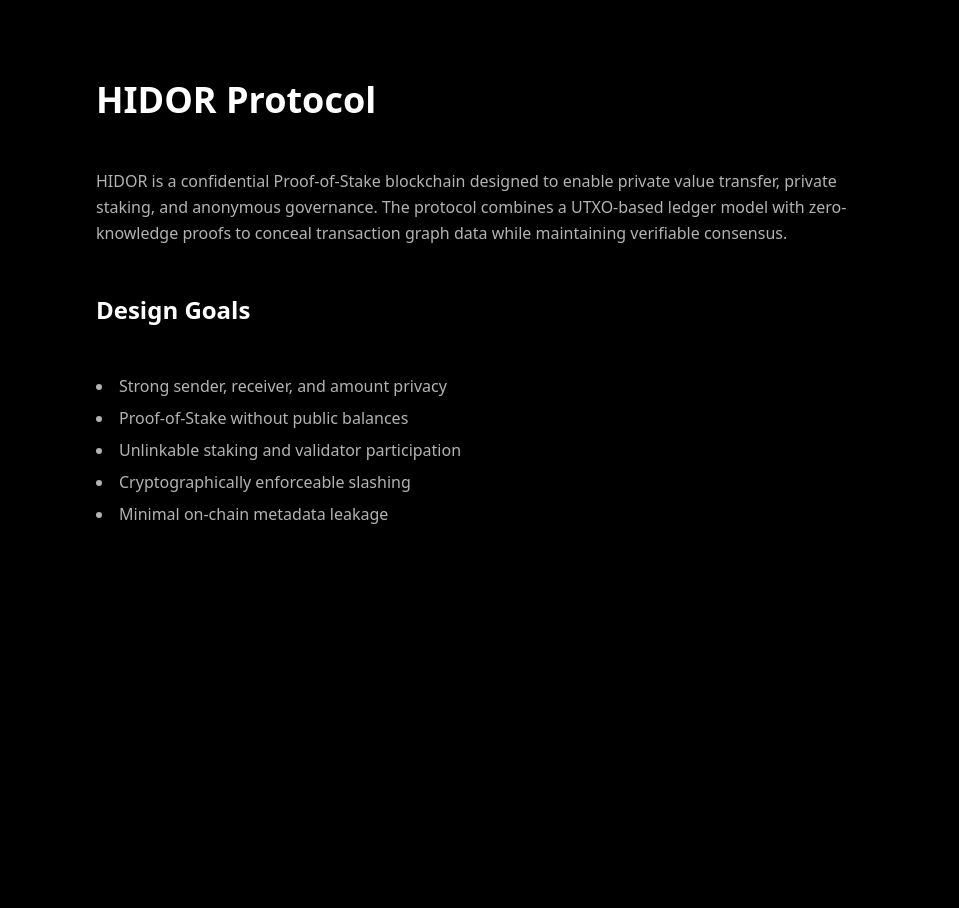
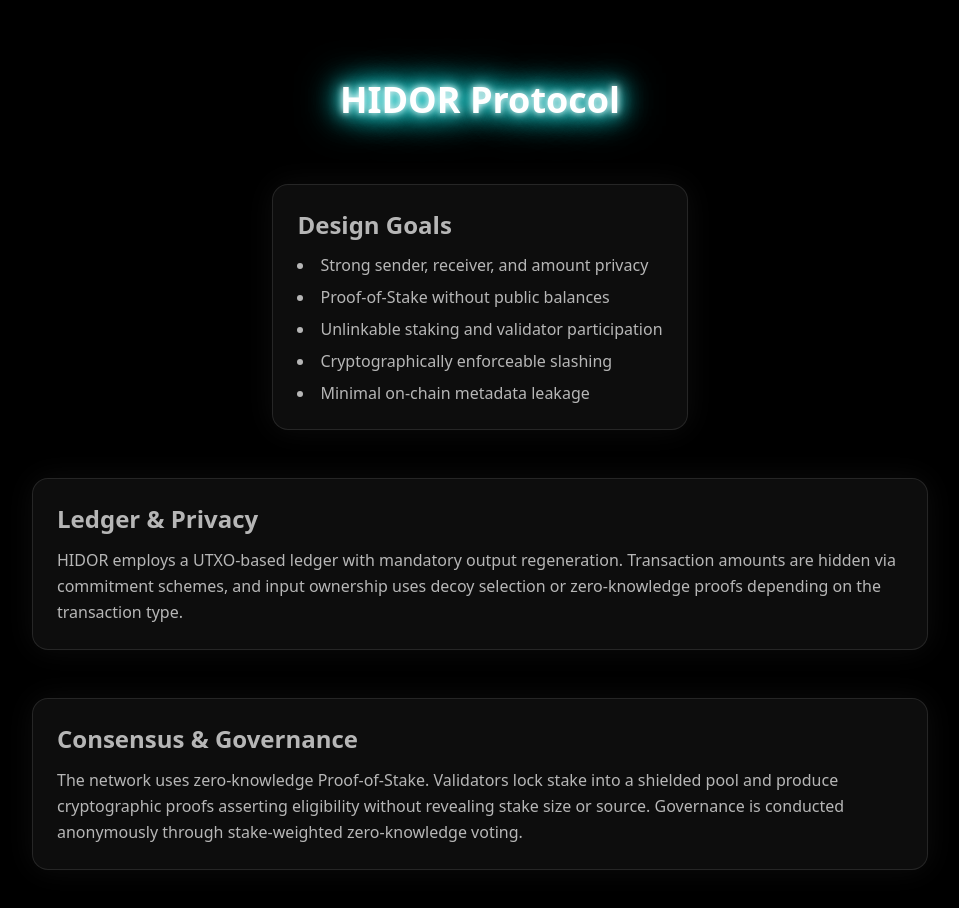
Before and after one commit to OctaverseGames/hidor-website, a Next.js app: page /docs in a window 1280 px wide. Shown: the top 908 px of the page, without its empty margins (160-1119 px from the left). Before the commit the page ends 800 px from the top, so only its background shows below. Built offline with nearby package versions, Linux system fonts and the light colour scheme.

Commit message:
Full HIDOR site with glowing title, shiny cards, and portal/docs

```diff
--- a/app/docs/page.tsx
+++ b/app/docs/page.tsx
@@ -1,22 +1,42 @@
 "use client"
+
+import { Card, CardContent } from "@/components/ui/card"
 
 export default function Docs() {
   return (
-    <div className="min-h-screen bg-black text-white px-6 py-20 flex justify-center">
-      <div className="max-w-3xl space-y-12">
-        <h1 className="text-4xl font-semibold mb-4">HIDOR Protocol</h1>
-        <p className="text-white/70 leading-relaxed">
-          HIDOR is a confidential Proof-of-Stake blockchain designed to enable private value transfer, private staking, and anonymous governance. The protocol combines a UTXO-based ledger model with zero-knowledge proofs to conceal transaction graph data while maintaining verifiable consensus.
-        </p>
+    <div className="min-h-screen bg-black text-white px-6 py-20 flex flex-col items-center space-y-12">
+      <h1 className="text-4xl font-semibold mb-4 animate-glow">HIDOR Protocol</h1>
+
+      <Card className="hover:animate-cardGlow transition-all duration-300 max-w-4xl">
+        <CardContent>
           <h2 className="text-2xl font-semibold mb-3">Design Goals</h2>
-        <ul className="list-disc list-inside text-white/70 space-y-2">
+          <ul className="list-disc list-inside space-y-2 text-white/70">
             <li>Strong sender, receiver, and amount privacy</li>
             <li>Proof-of-Stake without public balances</li>
             <li>Unlinkable staking and validator participation</li>
             <li>Cryptographically enforceable slashing</li>
             <li>Minimal on-chain metadata leakage</li>
           </ul>
-      </div>
+        </CardContent>
+      </Card>
+
+      <Card className="hover:animate-cardGlow transition-all duration-300 max-w-4xl">
+        <CardContent>
+          <h2 className="text-2xl font-semibold mb-3">Ledger & Privacy</h2>
+          <p className="text-white/70 leading-relaxed">
+            HIDOR employs a UTXO-based ledger with mandatory output regeneration. Transaction amounts are hidden via commitment schemes, and input ownership uses decoy selection or zero-knowledge proofs depending on the transaction type.
+          </p>
+        </CardContent>
+      </Card>
+
+      <Card className="hover:animate-cardGlow transition-all duration-300 max-w-4xl">
+        <CardContent>
+          <h2 className="text-2xl font-semibold mb-3">Consensus & Governance</h2>
+          <p className="text-white/70 leading-relaxed">
+            The network uses zero-knowledge Proof-of-Stake. Validators lock stake into a shielded pool and produce cryptographic proofs asserting eligibility without revealing stake size or source. Governance is conducted anonymously through stake-weighted zero-knowledge voting.
+          </p>
+        </CardContent>
+      </Card>
     </div>
   )
 }
--- a/app/page.tsx
+++ b/app/page.tsx
@@ -14,7 +14,7 @@ export default function Home() {
           initial={{ opacity: 0, y: 24 }}
           animate={{ opacity: 1, y: 0 }}
           transition={{ duration: 1 }}
-          className="text-8xl font-bold tracking-[0.25em]"
+          className="text-8xl font-bold tracking-[0.25em] text-white animate-glow"
         >
           HIDOR
         </motion.h1>
@@ -38,19 +38,9 @@ export default function Home() {
         </div>
       </section>
 
-      {/* INTRO */}
-      <section className="max-w-4xl mx-auto text-center space-y-6">
-        <p className="text-lg text-white/70">
-          HIDOR is built on the belief that privacy is a prerequisite for decentralization. The network combines cryptographic confidentiality with stake-based security, removing the need for public balances, addresses, or governance identities.
-        </p>
-        <p className="text-lg text-white/60">
-          Rather than optimizing for speed or speculation, HIDOR prioritizes correctness, minimal metadata leakage, and long-term protocol resilience.
-        </p>
-      </section>
-
       {/* FEATURE CARDS */}
       <section className="grid grid-cols-1 md:grid-cols-3 gap-10 text-center mt-16">
-        <Card>
+        <Card className="hover:animate-cardGlow transition-all duration-300">
           <CardContent>
             <div className="text-4xl mb-4">🛡️</div>
             <h2 className="text-2xl font-semibold mb-2">Private Transfers</h2>
@@ -60,7 +50,7 @@ export default function Home() {
           </CardContent>
         </Card>
 
-        <Card>
+        <Card className="hover:animate-cardGlow transition-all duration-300">
           <CardContent>
             <div className="text-4xl mb-4">⚖️</div>
             <h2 className="text-2xl font-semibold mb-2">Confidential Staking</h2>
@@ -70,7 +60,7 @@ export default function Home() {
           </CardContent>
         </Card>
 
-        <Card>
+        <Card className="hover:animate-cardGlow transition-all duration-300">
           <CardContent>
             <div className="text-4xl mb-4">🗳️</div>
             <h2 className="text-2xl font-semibold mb-2">Anonymous Governance</h2>
@@ -81,19 +71,8 @@ export default function Home() {
         </Card>
       </section>
 
-      {/* ARCHITECTURE */}
-      <section className="max-w-4xl mx-auto space-y-6 text-center">
-        <h2 className="text-4xl font-semibold">Protocol Architecture</h2>
-        <p className="text-white/70">
-          HIDOR uses a UTXO-based ledger model with mandatory output regeneration. All values exist in shielded form, eliminating balance correlation and address reuse.
-        </p>
-        <p className="text-white/60">
-          Consensus replaces transparent stake disclosure with zero-knowledge eligibility proofs, ensuring security without sacrificing privacy.
-        </p>
-      </section>
-
       {/* CTA */}
-      <section className="text-center space-y-8">
+      <section className="text-center space-y-8 mt-16">
         <p className="text-white/60 text-lg">
           HIDOR is under active research and development. Specifications may evolve as cryptographic assumptions are formally validated.
         </p>
--- a/app/portal/page.tsx
+++ b/app/portal/page.tsx
@@ -13,7 +13,7 @@ export default function Portal() {
         transition={{ duration: 0.8 }}
         className="max-w-3xl space-y-10 text-center"
       >
-        <h1 className="text-5xl font-bold tracking-wide">Welcome to HIDOR</h1>
+        <h1 className="text-5xl font-bold tracking-wide animate-glow">Welcome to HIDOR</h1>
         <p className="text-white/60 leading-relaxed">
           HIDOR is a research-first confidential Proof-of-Stake network. Learn about the protocol, cryptography, and staking mechanisms before interacting with the client.
         </p>
@@ -25,7 +25,7 @@ export default function Portal() {
             Launch Wallet (Experimental)
           </Button>
         </div>
-        <Card>
+        <Card className="hover:animate-cardGlow transition-all duration-300">
           <CardContent>
             This portal is a quiet gateway to HIDOR’s protocol research. Wallet functionality will be available once the experimental client is ready for use.
           </CardContent>
--- a/tailwind.config.js
+++ b/tailwind.config.js
@@ -1,10 +1,41 @@
+/** @type {import('tailwindcss').Config} */
 module.exports = {
   content: [
-    "./app/**/*.{js,ts,jsx,tsx}",
-    "./components/**/*.{js,ts,jsx,tsx}"
+    './app/**/*.{js,ts,jsx,tsx}',
+    './components/**/*.{js,ts,jsx,tsx}',
   ],
   theme: {
-    extend: {}
+    extend: {
+      colors: {
+        'hidor-neon': '#0ff', // neon accent color
+      },
+      keyframes: {
+        glow: {
+          '0%, 100%': {
+            textShadow:
+              '0 0 5px #fff, 0 0 10px #fff, 0 0 20px #0ff, 0 0 30px #0ff, 0 0 40px #0ff',
+          },
+          '50%': {
+            textShadow:
+              '0 0 10px #fff, 0 0 20px #0ff, 0 0 30px #0ff, 0 0 40px #0ff, 0 0 50px #0ff',
+          },
+        },
+        cardHoverGlow: {
+          '0%, 100%': { boxShadow: '0 0 20px rgba(255,255,255,0.05)' },
+          '50%': { boxShadow: '0 0 40px rgba(255,255,255,0.25)' },
+        },
+      },
+      animation: {
+        glow: 'glow 2s ease-in-out infinite',
+        cardGlow: 'cardHoverGlow 2s ease-in-out infinite',
+      },
+      boxShadow: {
+        neon: '0 0 30px rgba(255,255,255,0.05)',
+      },
+      spacing: {
+        128: '32rem',
+      },
+    },
   },
-  plugins: []
+  plugins: [],
 }
```
Lines whose indentation alone changed are shown as unchanged.
